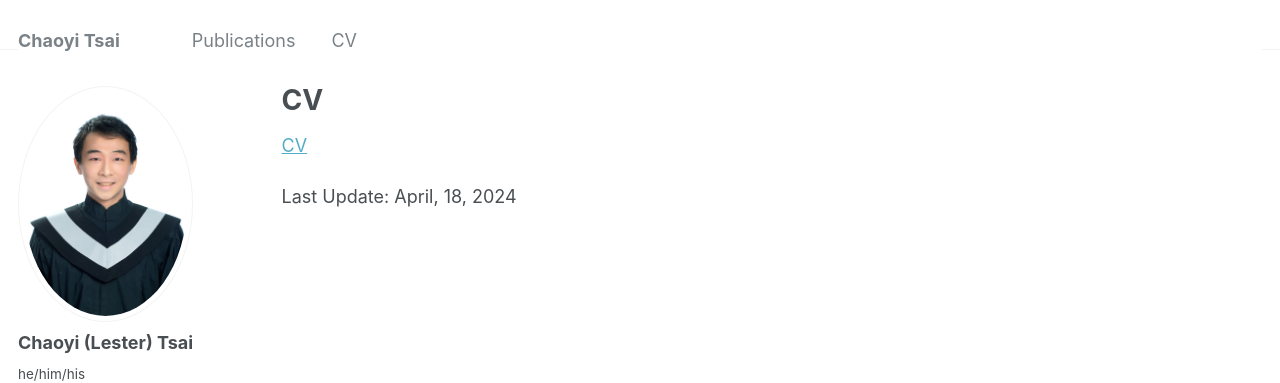
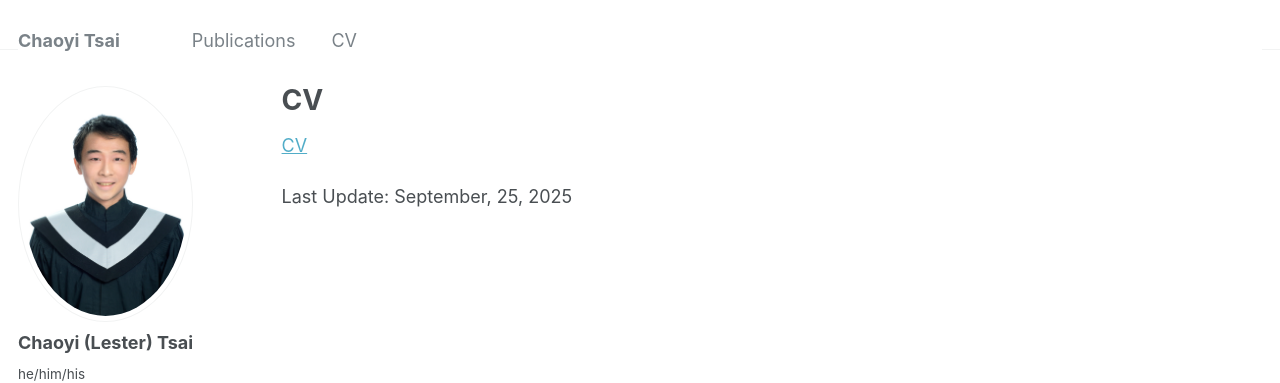
Before and after one commit to Lestertsai/Lestertsai.github.io, a Jekyll site: the page built from _pages/cv.md, in a window 1280 px wide. Shown: the top 383 px of the page. Built offline with Jekyll 4.4.1, drawn with Linux system fonts in a browser that asks for light colours.

Commit message:
Update cv.md

```diff
--- a/_pages/cv.md
+++ b/_pages/cv.md
@@ -9,4 +9,4 @@ redirect_from:
 
 [CV](https://www.dropbox.com/scl/fi/8yvmeiw3iqqjmxr3khu8r/Chaoyi_Tsai_CV.pdf?rlkey=93xn6csd2t4lv769fnkqz9apy&st=rd2tvb13&dl=0)
 
-Last Update: April, 18, 2024
+Last Update: September, 25, 2025
```
